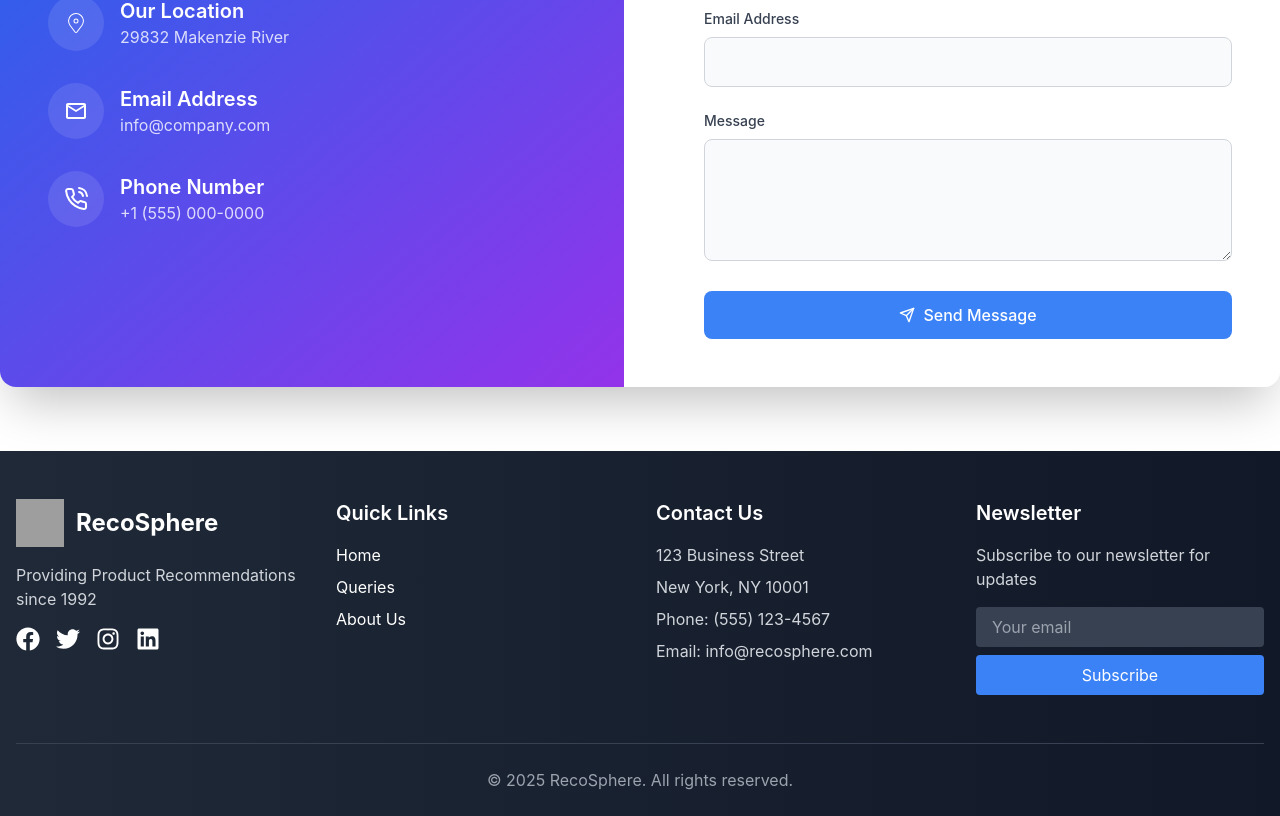
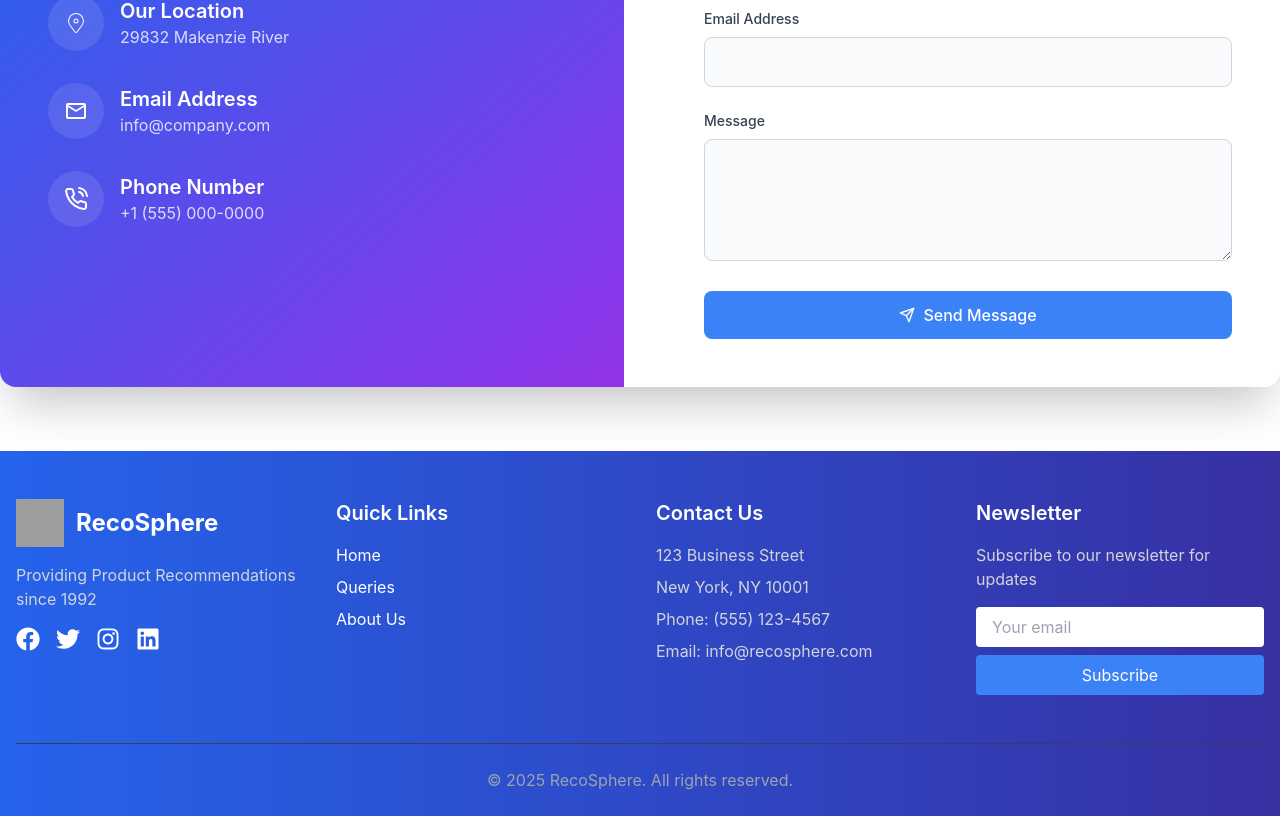
Before and after one commit to Md-Mueid-Mia/RecoSphere, a React (Vite) app: page / in a window 1280 px wide. Shown: the part 4503-5319 px from the top of the page. Built offline with nearby package versions, Linux system fonts and the light colour scheme; no server answers; grey boxes are pictures that could not be loaded.

Commit message:
footer section modify complate

```diff
--- a/src/components/Footer.jsx
+++ b/src/components/Footer.jsx
@@ -1,10 +1,29 @@
 
 import { FaFacebook, FaTwitter, FaInstagram, FaLinkedin } from 'react-icons/fa';
 import { NavLink } from "react-router-dom";
+import { useTheme } from '../provider/ThemeProvider';
 
 const Footer = () => {
+   const { theme, toggleTheme } = useTheme();
+  // Light Mode Colors
+const lightColors = {
+  primary: "bg-gradient-to-r from-blue-600 to-indigo-800", // Main nav background
+  secondary: "bg-white",  // Content background
+  accent: "bg-blue-500", // Buttons/highlights
+  text: "text-gray-800", // Main text
+  textLight: "text-gray-600" // Secondary text
+}
+
+// Dark Mode Colors
+const darkColors = {
+  primary: "bg-gradient-to-r from-gray-900 to-slate-700", // Main nav background
+  secondary: "bg-gray-800", // Content background
+  accent: "bg-blue-500", // Buttons/highlights
+  text: "text-white", // Main text
+  textLight: "text-gray-300" // Secondary text
+}
   return (
-    <footer className="bg-gradient-to-r from-gray-800 to-gray-900 text-white">
+    <footer className={`${theme === 'dark' ? darkColors.primary : lightColors.primary} text-white`}>
       <div className="max-w-7xl mx-auto px-4">
         {/* Top Section */}
         <div className="grid grid-cols-1 md:grid-cols-2 lg:grid-cols-4 gap-8 py-12">
@@ -80,7 +99,7 @@ const Footer = () => {
                 <input
                   type="email"
                   placeholder="Your email"
-                  className="px-4 py-2 rounded bg-gray-700 text-white focus:outline-none focus:ring-2 focus:ring-blue-400"
+                  className="px-4 py-2 rounded  text-white focus:outline-none focus:ring-2 focus:ring-blue-400"
                 />
                 <button className="px-4 py-2 bg-blue-500 rounded hover:bg-blue-600 transition-colors">
                   Subscribe
```
